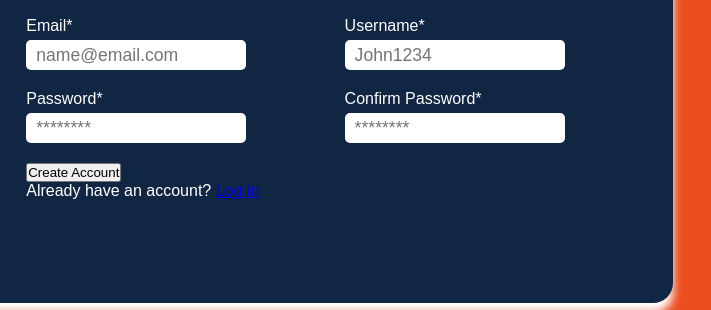
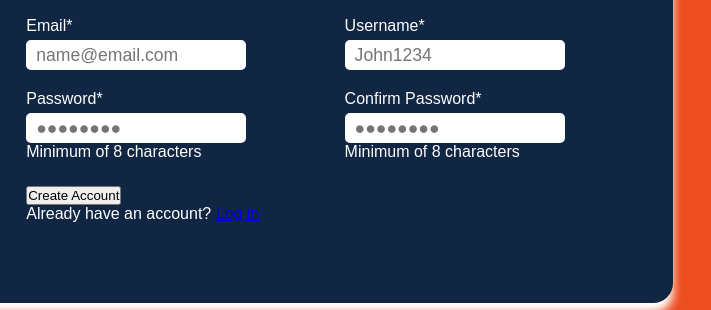
Before and after one commit to JuanHundred/sign-up-form, a plain HTML site: page index.html in a window 1280 px wide. Shown: the part 347-657 px from the top of the page, 467-1178 px from the left. Drawn offline with Linux system fonts and the light colour scheme.

Commit message:
Add span below the passwords inputs

```diff
--- a/index.html
+++ b/index.html
@@ -36,13 +36,15 @@
                         <span>Username*</span>
                         <input type="text" name="username" id="username" placeholder="John1234" required>
                     </label>
-                    <label for="password">
-                        <span>Password*</span>
-                        <input type="password" name="password" id="password" placeholder="********" minlength="8" required>
+                    <label for="password" class="passwords-no-match">
+                        <span class="password-span">Password*</span>
+                        <input type="password" name="password" id="password" placeholder="●●●●●●●●" minlength="8" required>
+                        <span class="tip">Minimum of 8 characters</span>
                     </label>
-                    <label for="confirm_password">
-                        <span>Confirm Password*</span>
-                        <input type="password" name="confirm_password" id="confirm_password" placeholder="********"  minlength="8" required>
+                    <label for="confirm_password" class="passwords-no-match">
+                        <span class="confirm-pass-span">Confirm Password*</span>
+                        <input type="password" name="confirm_password" id="confirm_password" placeholder="●●●●●●●●"  minlength="8" required>
+                        <span class="tip">Minimum of 8 characters</span>
                     </label>
                 </section>
                 <button type="submit">Create Account</button>
@@ -50,5 +52,6 @@
             <p>Already have an account? <a href="#">Log in</a></p>
         </div>
     </main>
+    <script src="index.js"></script>
 </body>
 </html>
```
